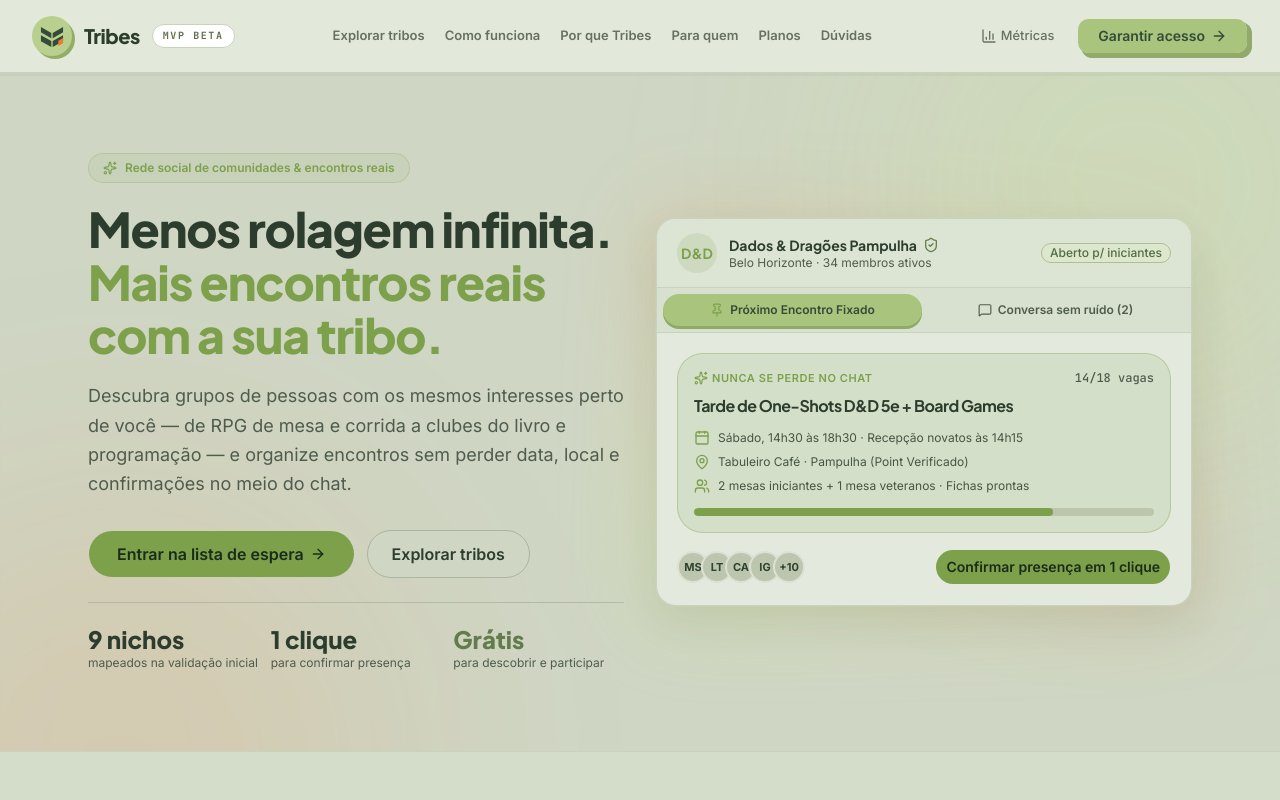
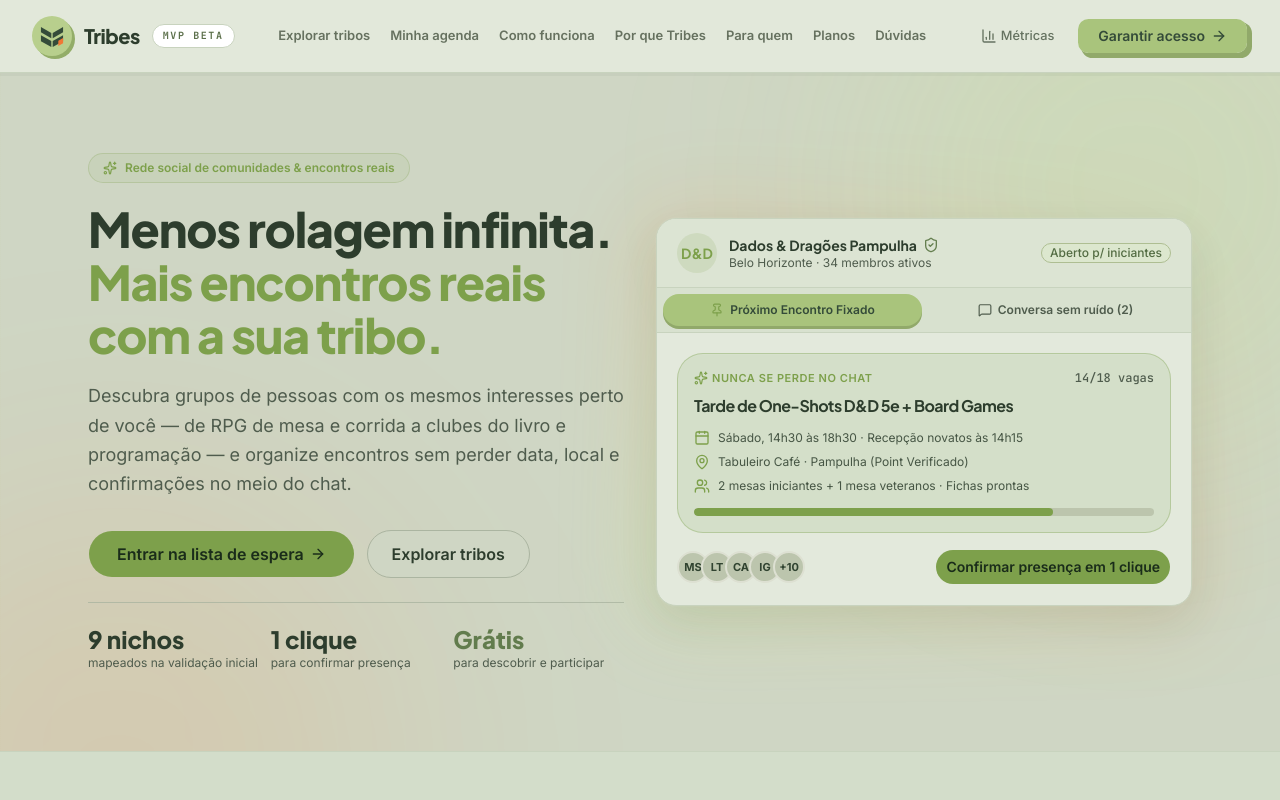
Before and after one commit to ArthurG12/Tribes, a Next.js app: page / in a window 1280 px wide. Shown: the top 800 px of the page. Built offline with nearby package versions, Linux system fonts and the light colour scheme.

Commit message:
Add participant agenda to navigation

```diff
--- a/src/components/tribes/navbar.tsx
+++ b/src/components/tribes/navbar.tsx
@@ -13,6 +13,7 @@ interface NavbarProps {
 
 const NAV_LINKS = [
   { href: "/explorar", label: "Explorar tribos" },
+  { href: "/minha-agenda", label: "Minha agenda" },
   { href: "/como-funciona", label: "Como funciona" },
   { href: "/sobre", label: "Por que Tribes" },
   { href: "/para-quem", label: "Para quem" },
```
